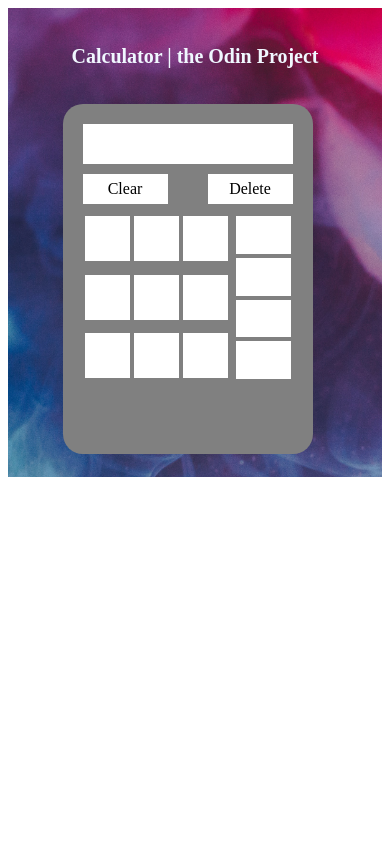
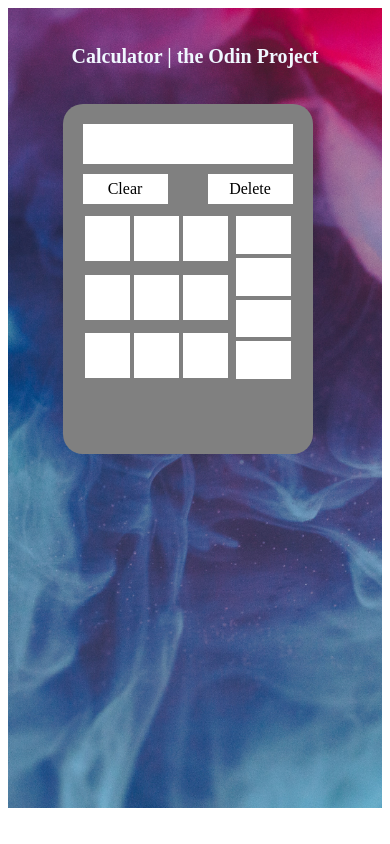
Before and after one commit to codefare/calculator, a plain HTML site: page index.html in a window 390 px wide. Drawn offline with Linux system fonts and the light colour scheme.

Commit message:
fix phone background

```diff
--- a/styles.css
+++ b/styles.css
@@ -1,9 +1,10 @@
 .wrapper {
   background-image: url("./assets/images/phoneBackground.png");
   background-size: cover;
+  height: 800px;
   display: flex;
   flex-direction: column;
-  justify-content: center;
+  justify-content: flex-start;
   align-items: center;
 }
 .container {
@@ -98,7 +99,7 @@ h1 {
     margin-top: 5%;
   }
   .container {
-    height: 450px;
+    height: 600px;
     width: 400px;
     background-color: grey;
     border-radius: 20px;
```
